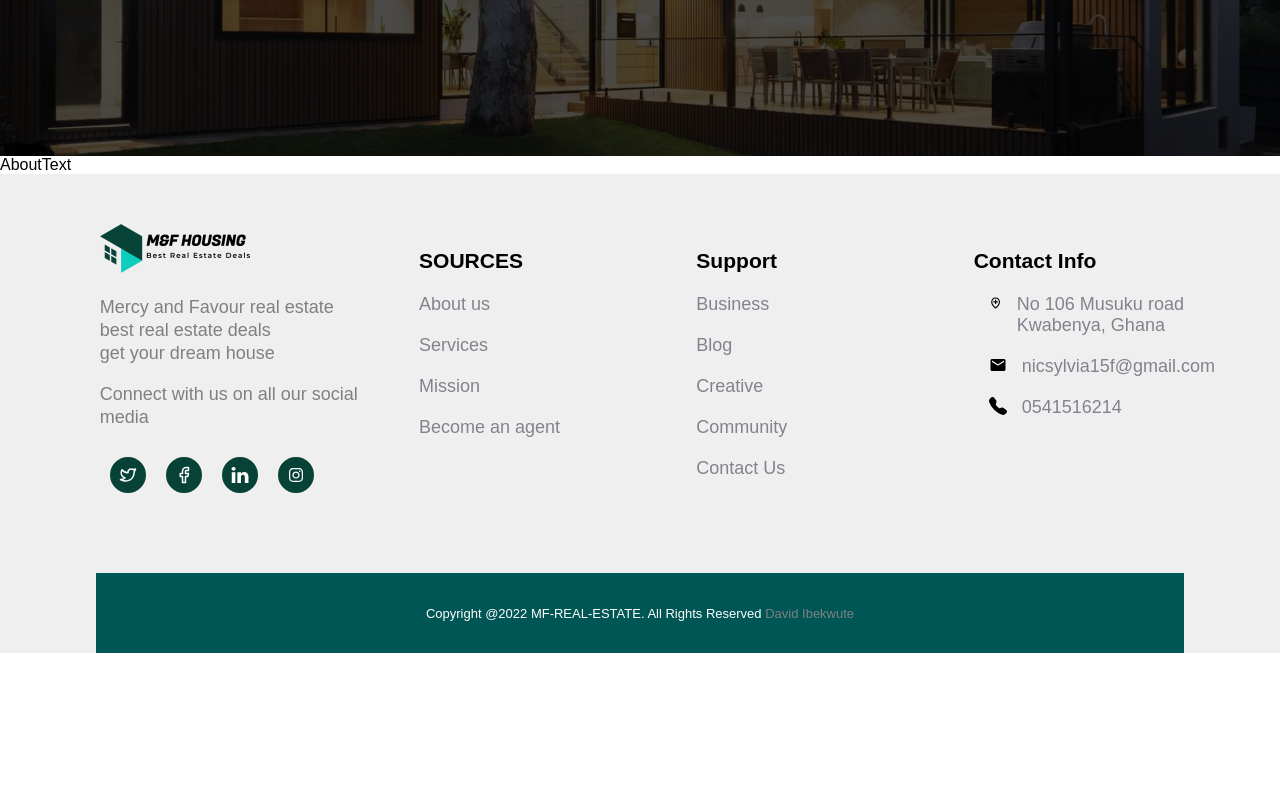
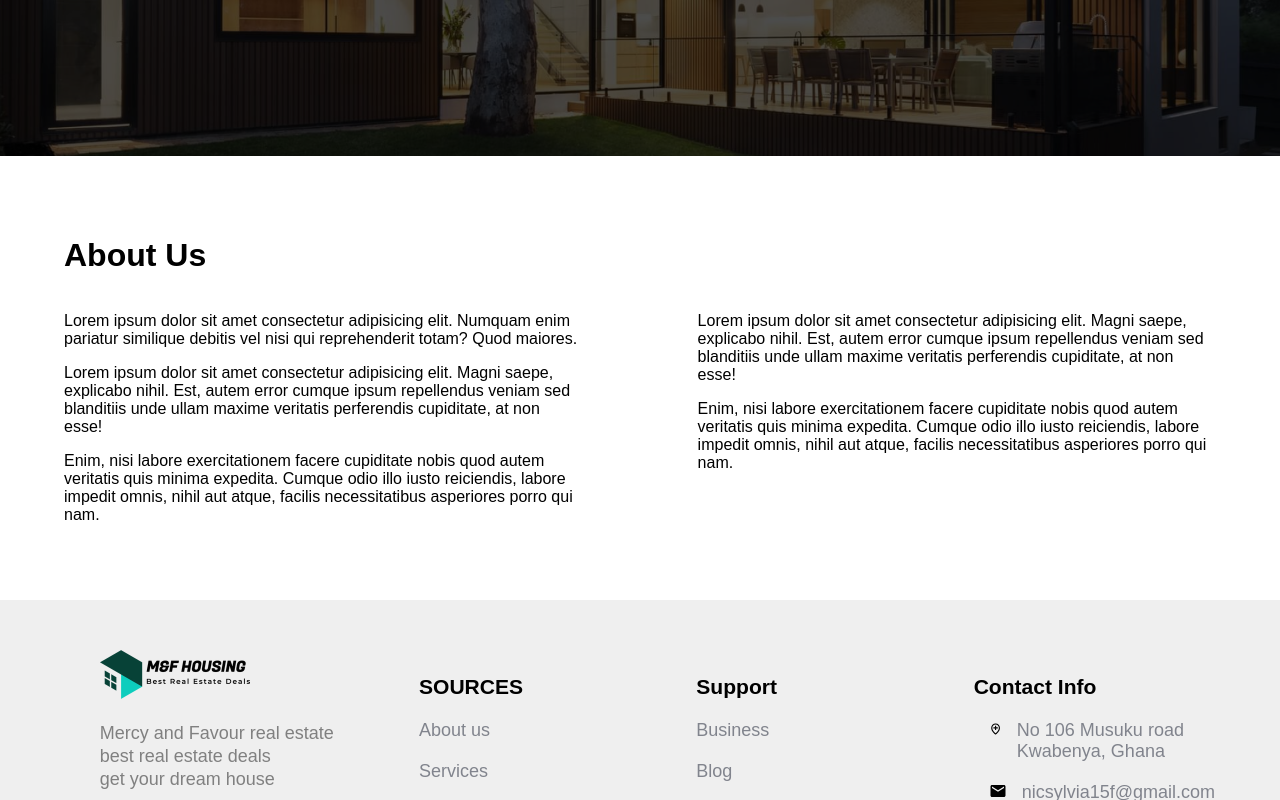
Before and after one commit to dev-sylv/Clientside-RealEstate, a React (Create React App) app: page /about-us in a window 1280 px wide. Shown: the part 484-1284 px from the top of the page. Before the commit the page ends 1137 px from the top, so only its background shows below. Built offline with nearby package versions, Linux system fonts and the light colour scheme.

Commit message:
saved perfect cards

```diff
--- a/src/Components/AboutUs/AboutText.tsx
+++ b/src/Components/AboutUs/AboutText.tsx
@@ -1,9 +1,64 @@
 import React from 'react'
+import styled from 'styled-components';
 
 const AboutText = () => {
   return (
-    <div>AboutText</div>
+    <div>
+        <Container>
+            <Wrapper>
+                <h1>About Us</h1>
+                <Wrap>
+                    <First>
+                        <p>
+                        Lorem ipsum dolor sit amet consectetur adipisicing elit. Numquam enim pariatur similique debitis vel nisi qui reprehenderit totam? Quod maiores.
+                        </p>
+                        <p>
+                        Lorem ipsum dolor sit amet consectetur adipisicing elit. Magni saepe, explicabo nihil. Est, autem error cumque ipsum repellendus veniam sed blanditiis unde ullam maxime veritatis perferendis cupiditate, at non esse!
+                        </p>
+                        <p>
+                        Enim, nisi labore exercitationem facere cupiditate nobis quod autem veritatis quis minima expedita. Cumque odio illo iusto reiciendis, labore impedit omnis, nihil aut atque, facilis necessitatibus asperiores porro qui nam.
+                        </p>
+                    </First>
+                    <Second>
+                        <p>
+                        Lorem ipsum dolor sit amet consectetur adipisicing elit. Magni saepe, explicabo nihil. Est, autem error cumque ipsum repellendus veniam sed blanditiis unde ullam maxime veritatis perferendis cupiditate, at non esse!
+                        </p>
+                        <p>
+                        Enim, nisi labore exercitationem facere cupiditate nobis quod autem veritatis quis minima expedita. Cumque odio illo iusto reiciendis, labore impedit omnis, nihil aut atque, facilis necessitatibus asperiores porro qui nam.
+                        </p>
+                    </Second>
+                </Wrap>
+            </Wrapper>
+        </Container>
+    </div>
   )
 }
 
-export default AboutText
+export default AboutText;
+
+const Container = styled.div`
+    background-color: #FFFFFF;
+    width: 100%;
+    padding: 50px 0px 50px 0px;
+    display: flex;
+    align-items: center;
+    justify-content: center;
+`;
+const Wrapper = styled.div`
+    width: 90%;
+    padding: 10px 0px 10px 0px;
+    /* background-color: red; */
+`;
+const Wrap = styled.div`
+    width: 100%;
+    display: flex;
+    justify-content: space-between;
+`;
+const First = styled.div`
+    width: 45%;
+    /* background-color: green; */
+`;
+const Second = styled.div`
+     width: 45%;
+    /* background-color: blue; */
+`;
```
Also changed, not shown: src/Components/AboutUs/PerfectCard/PerfectHome.tsx (added, +148 -0 lines).
